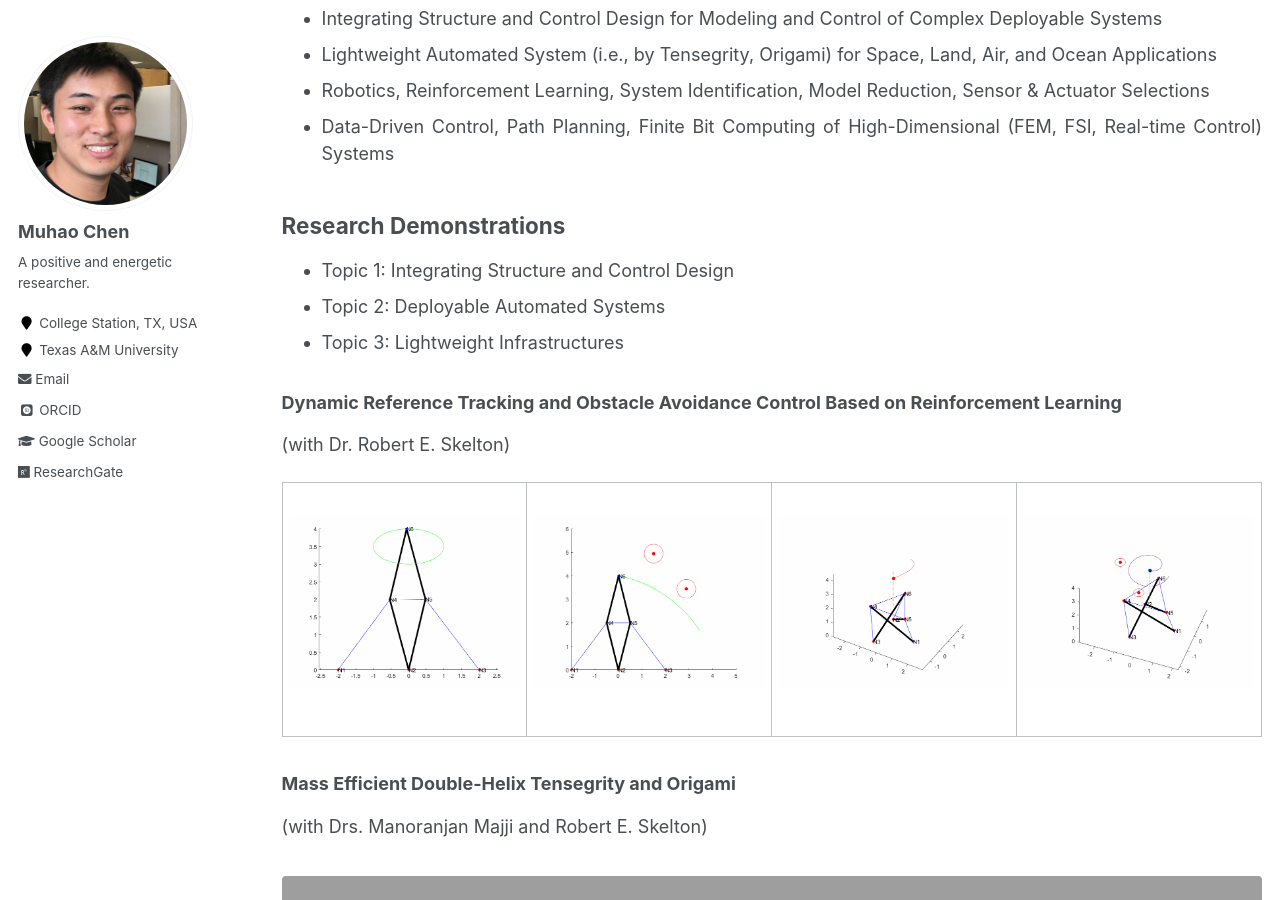
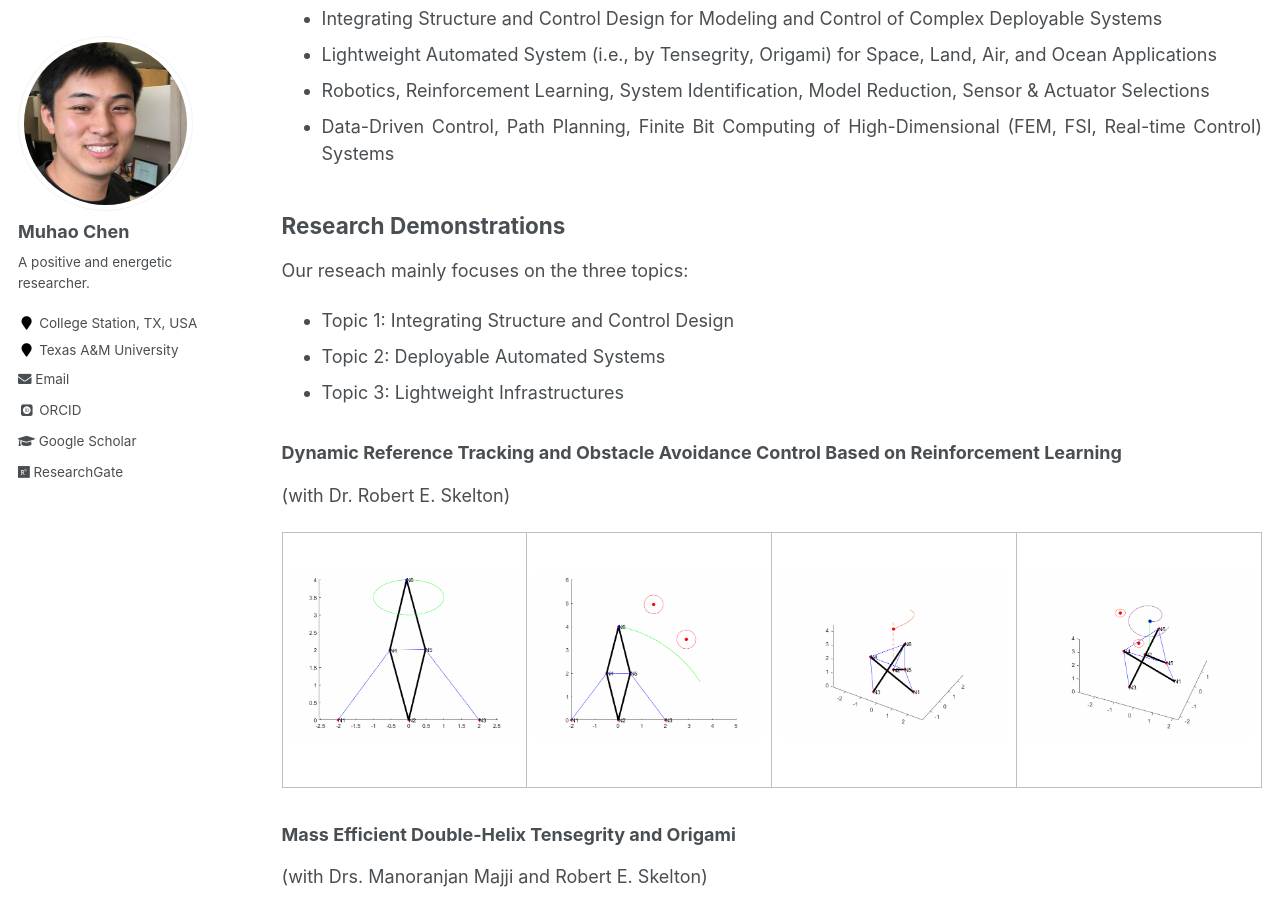
Before and after one commit to Muhao-Chen/muhao-chen.github.io, a Jekyll site: the page built from _pages/research.md, in a window 1280 px wide and 900 px high, scrolled down 615 px. Built offline with Jekyll 4.4.1, drawn with Linux system fonts in a browser that asks for light colours; some web fonts are replaced.

Commit message:
Update research.md

```diff
--- a/_pages/research.md
+++ b/_pages/research.md
@@ -79,6 +79,7 @@ We would also like to develop and offer more and more software and tools to help
 
 ## Research Demonstrations
 
+Our reseach mainly focuses on the three topics:
  * Topic 1: Integrating Structure and Control Design
  * Topic 2: Deployable Automated Systems
  * Topic 3: Lightweight Infrastructures
```
